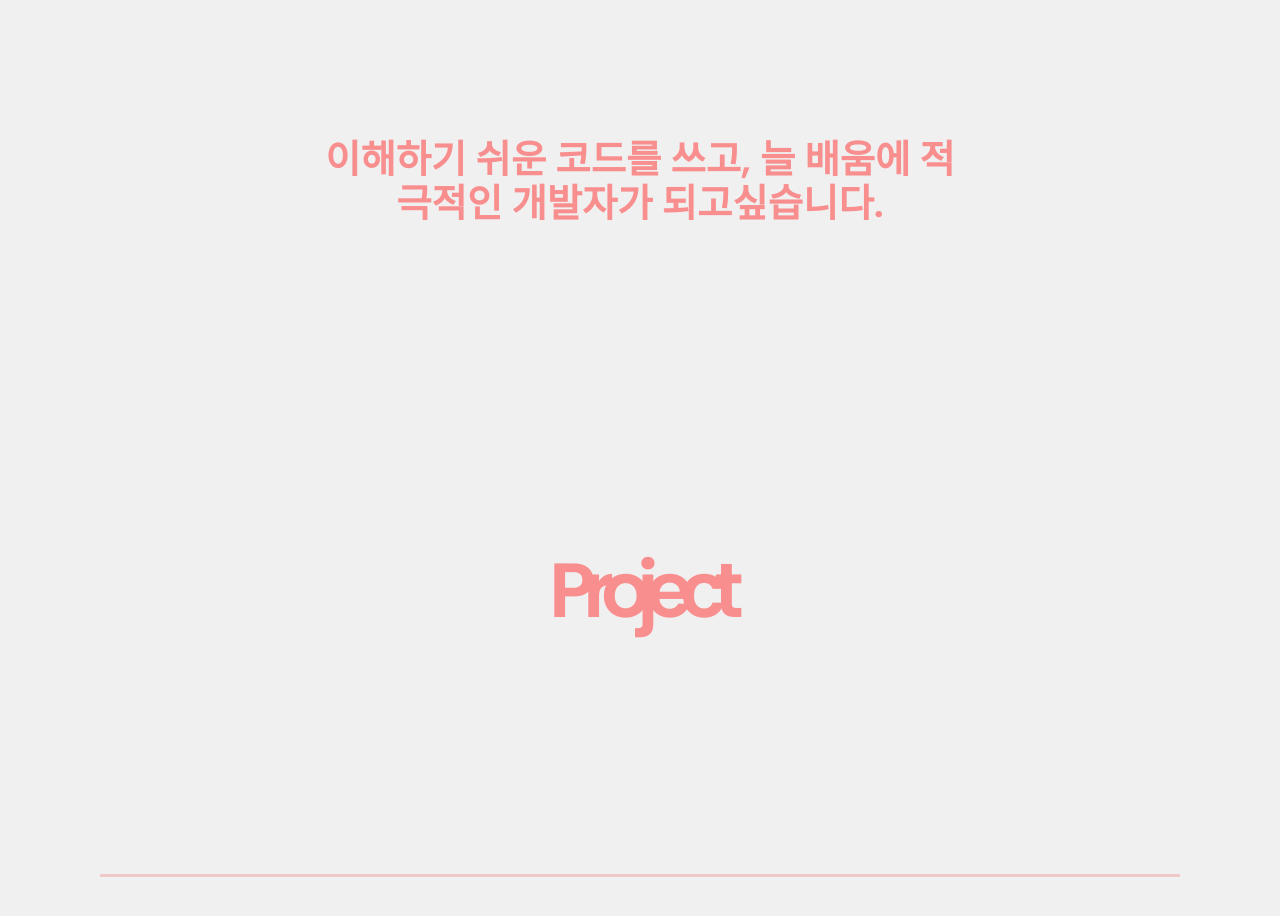
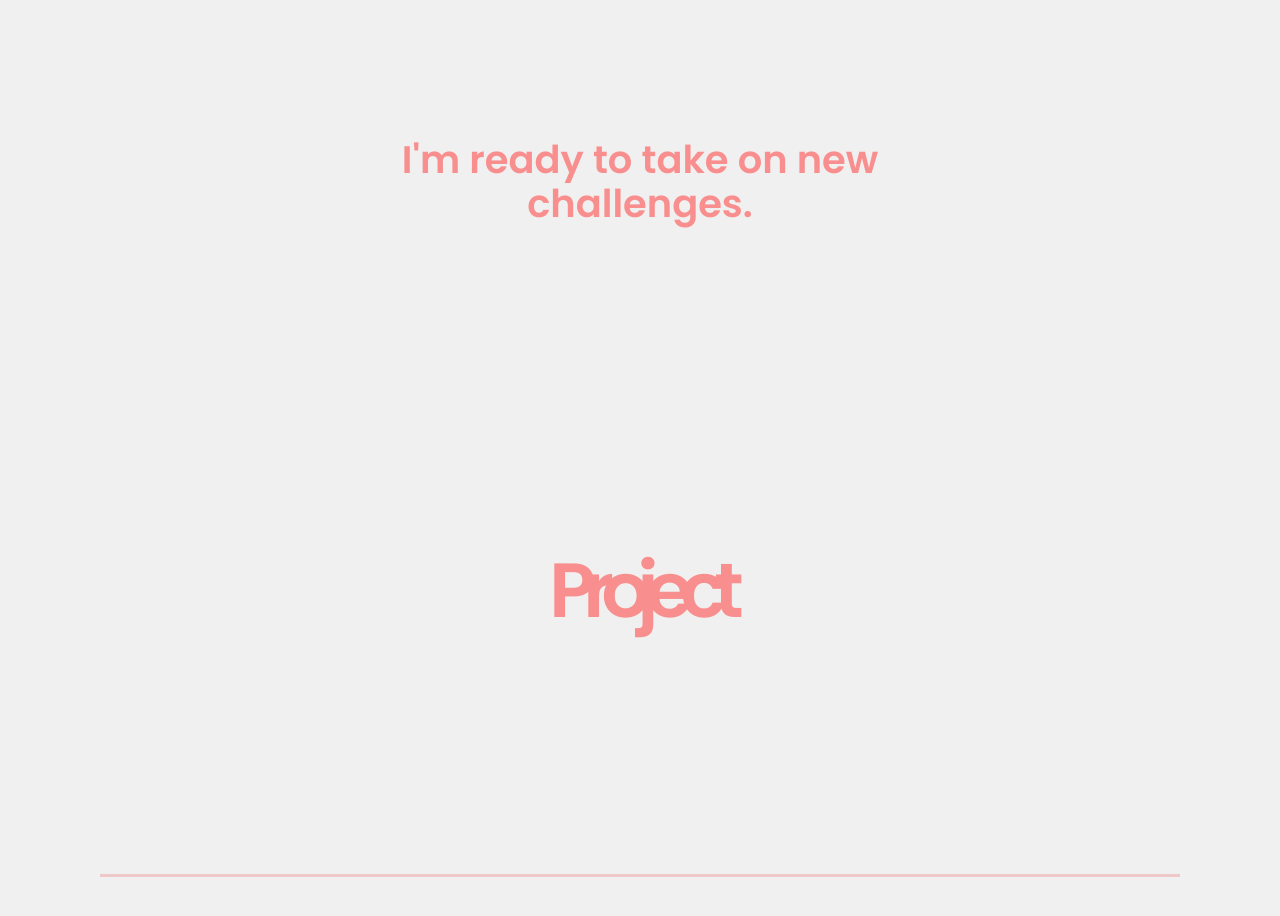
Before and after one commit to jisun94/portfolio-22, a website: page index.html in a window 1280 px wide. Shown: the part 1500-2416 px from the top of the page. Drawn offline with Linux system fonts and the light colour scheme.

Commit message:
Update index.html

```diff
--- a/index.html
+++ b/index.html
@@ -79,7 +79,7 @@
           </p>
         </div>
         <p class="btm-txt text">
-          이해하기 쉬운 코드를 쓰고, 늘 배움에 적극적인 개발자가 되고싶습니다.
+          I'm ready to take on new challenges.
         </p>
       </section>
       <section id="proText" class="pro-text">
```
